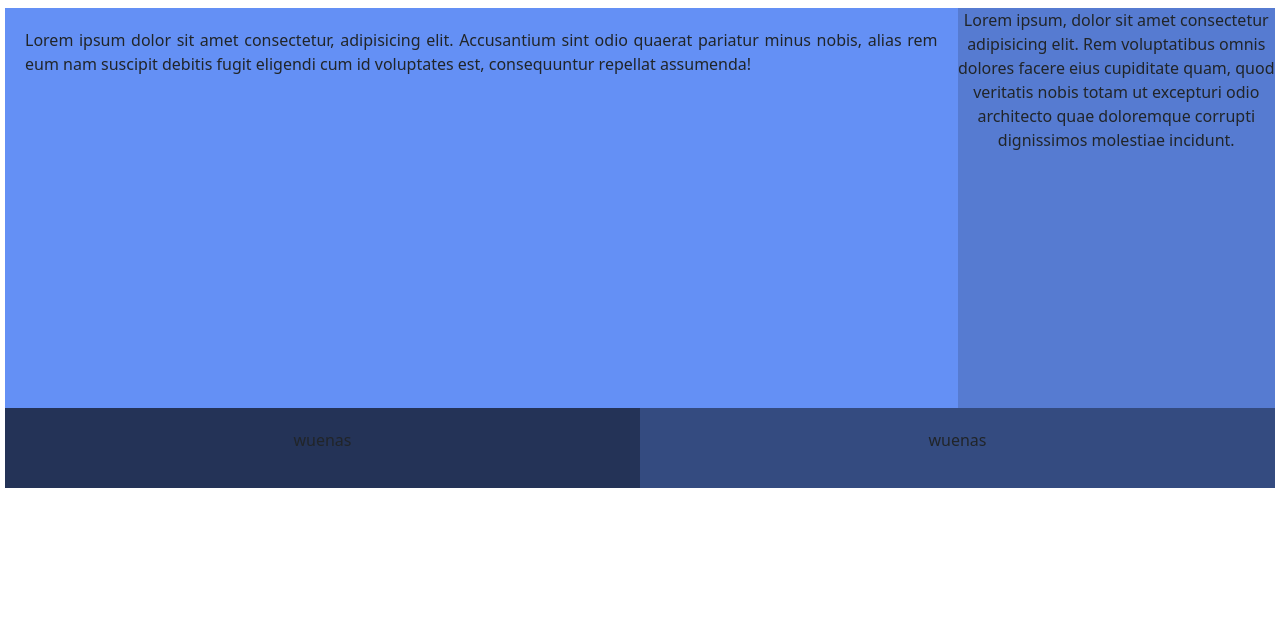
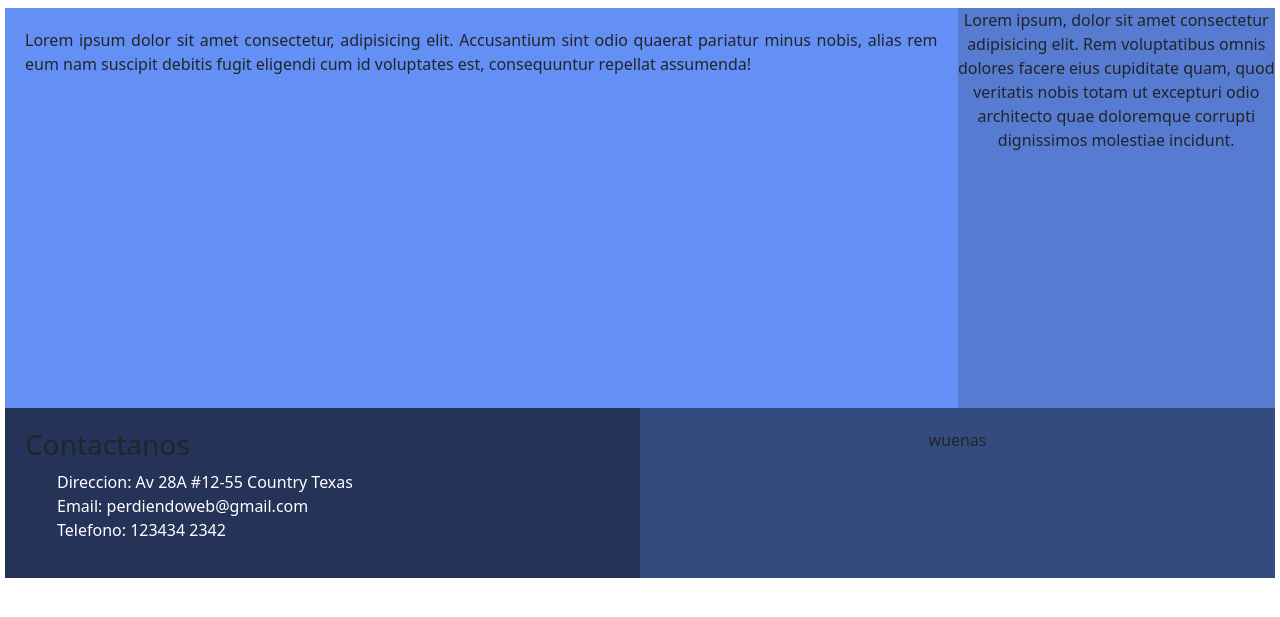
Before and after one commit to YeffersonDelgado/PrimerPrevioWeb, a plain HTML site: page index.html in a window 1280 px wide. Shown: the part 117-734 px from the top of the page. Drawn offline with nearby package versions, Linux system fonts and the light colour scheme.

Commit message:
pie de pagina izquierdo terminado

```diff
--- a/index.html
+++ b/index.html
@@ -34,7 +34,12 @@
     <div class="grid-2">
         <div class="pie1">
             <footer>
-                <p> wuenas </p>
+                <h3>Contactanos</h3>
+                <ul class="list">
+                    <li>Direccion: Av 28A #12-55 Country Texas</li>
+                    <li>Email: perdiendoweb@gmail.com</li>
+                    <li>Telefono: 123434 2342</li>
+                </ul>
             </footer>
         </div>
 
--- a/style.css
+++ b/style.css
@@ -47,7 +47,6 @@ body {
 
     background-color: #243357;
     padding: 20px;
-    text-align: center;
     grid-column: span 1;
 
 }
@@ -62,6 +61,7 @@ body {
 }
 
 .grid-2 {
+
     min-height: 80px;
     max-height: 80px;
     display: grid;
@@ -82,4 +82,15 @@ h1{
     align-items: center;
     size: 2.5em;
     margin-left: 20px;
+
 }
+
+.list{
+    list-style-type: none;
+   color: white;
+}
+
+h3{
+    size: 1.5em-bold;
+    color: white;
+}
```
